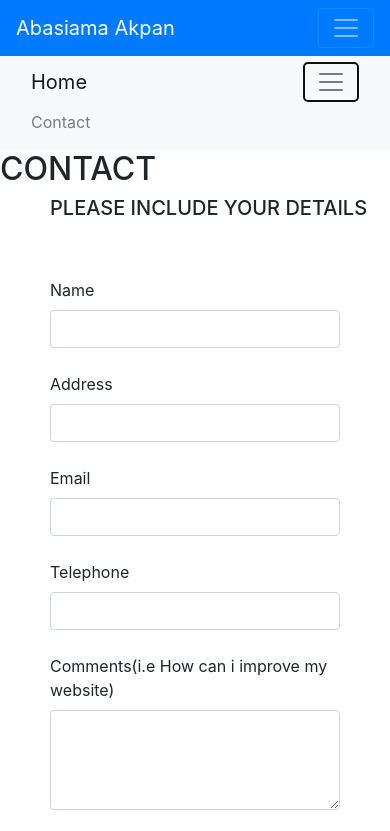
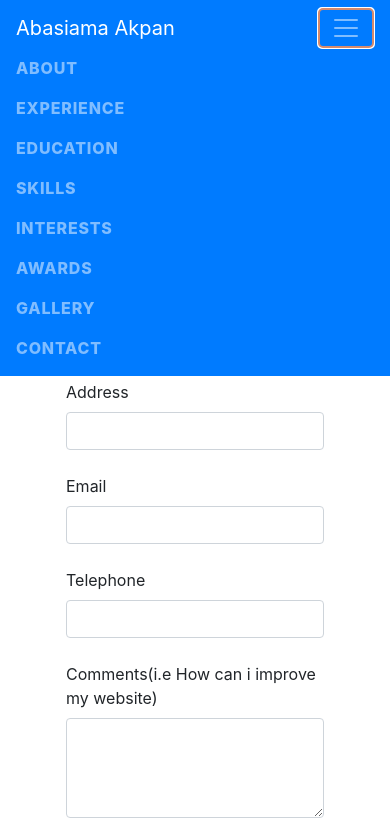
Before and after one commit to abasiamaakpan/ab.github.io, a website with bundled scripts: page contact.html in a window 390 px wide. Both pictures are taken after a click on the button "Toggle navigation". Shown: the top 831 px of the page. Built offline with nearby package versions, Linux system fonts and the light colour scheme; a web font is replaced by a local one.

Commit message:
Overall very good job. Check diff and see my comments.

```diff
--- a/contact.html
+++ b/contact.html
@@ -34,21 +34,6 @@
   </head>
 
   <body id="page-top">
-    <nav class="navbar navbar-light bg-light fixed-top-right">
-      <div class="container">
-      <a class="navbar-brand" href="index.html">Home</a>
-      <button class="navbar-toggler" type="button" data-toggle="collapse" data-target="#navbarText" aria-controls="navbarText" aria-expanded="false" aria-label="Toggle navigation">
-        <span class="navbar-toggler-icon"></span>
-      </button>
-      <div class="collapse navbar-collapse" id="navbarText">
-        <ul class="navbar-nav mr-auto">
-          <li class="nav-item">
-            <a class="nav-link" href="#">Contact</a>
-          </li>
-        </ul>
-      </div>
-    </div>
-    </nav>
 
     <nav class="navbar navbar-expand-lg navbar-dark bg-primary fixed-top" id="sideNav">
       <a class="navbar-brand js-scroll-trigger" href="#page-top">
@@ -63,36 +48,41 @@
       <div class="collapse navbar-collapse" id="navbarSupportedContent">
         <ul class="navbar-nav">
           <li class="nav-item">
-            <a class="nav-link js-scroll-trigger" href="index.html">About</a>
+            <a class="nav-link js-scroll-trigger" href="index.html#about">About</a>
           </li>
           <li class="nav-item">
-            <a class="nav-link js-scroll-trigger" href="index.html">Experience</a>
+            <a class="nav-link js-scroll-trigger" href="index.html#experience">Experience</a>
           </li>
           <li class="nav-item">
-            <a class="nav-link js-scroll-trigger" href="index.html">Education</a>
+            <a class="nav-link js-scroll-trigger" href="index.html#education">Education</a>
           </li>
           <li class="nav-item">
-            <a class="nav-link js-scroll-trigger" href="index.html">Skills</a>
+            <a class="nav-link js-scroll-trigger" href="index.html#skills">Skills</a>
           </li>
           <li class="nav-item">
-            <a class="nav-link js-scroll-trigger" href="index.html">Interests</a>
+            <a class="nav-link js-scroll-trigger" href="index.html#interests">Interests</a>
           </li>
           <li class="nav-item">
-            <a class="nav-link js-scroll-trigger" href="index.html">Awards</a>
+            <a class="nav-link js-scroll-trigger" href="index.html#awards">Awards</a>
           </li>
           <li class="nav-item">
-            <a class="nav-link js-scroll-trigger" href="index.html">Gallery</a>
+            <a class="nav-link js-scroll-trigger" href="index.html#gallery">Gallery</a>
+          </li>
+          <!-- same change made on this page to reflect changes made in the index.html -->
+          <li class="nav-item">
+            <a class="nav-link" href="contact.html">Contact</a>
           </li>
         </ul>
       </div>
     </nav>
 
-
-
-
-    <h2 id="Contact">Contact</h2>
+    <!-- This was not wrapped in any kind of container like the rest of your template, which looked strange and out of place.
+         Also better practice to containerize or as they say, use the box model, for each thing.  You can more easily style
+         this section if you do that.  -->
+    <section class="resume-section p-3 p-lg-5 d-flex flex-column" id="contact">
+      <div class="my-auto">
+        <h2 id=" mb-5">Contact</h2>
         <h5 id="ContactText">Please Include your Details</h5>
-
 
         <form name="Register" action="/contact.html" onsubmit="return validate()" method="post">
           <div class="form-group form-wrapper">
@@ -106,11 +96,15 @@
             <input type="text" class="form-control" id="TelephoneId" name="Telephone"><br>
             <label for="CommentsId"> Comments(i.e How can i improve my website)</label>
             <textarea class="form-control" rows="4" id="CommentsId"></textarea><br>
+            <!-- not sure the color on this button matches your theme so I might change it in the style -->
             <input type="submit" class="btn btn-primary" value="Submit" name="Submit">
-    		<input type="reset" class="btn btn-info" value="Reset" name="Reset">
+            <!-- I might de-emphasize the reset button by using an outline button -->
+            <input type="reset" class="btn btn-outline-info" value="Reset" name="Reset">
         </div>
         </form>
 
+        <!-- I'm not going to change this set of icons but, I might suggest you reuse the buttons from the about section on your
+             index.html. These looks too small and out of place with the rest of your template. Should be a copy/paste thing -->
         <div class="social-icons-contact">
           <a href="https://www.linkedin.com/in/abasiama-akpan-4a6a9257/">
             <i class="fab fa-linkedin-in"></i>
@@ -118,14 +112,16 @@
           <a href="https://github.com/abasiamaakpan/Web_Development_Projects">
             <i class="fab fa-github"></i>
           </a>
-      <a href="https://twitter.com/">
+          <!-- same as in index.html; remember to direct people to YOUR twitter page and not the generic website -->
+          <a href="https://twitter.com/Abasiam69205291">
             <i class="fab fa-twitter"></i>
           </a>
           <a href="https://www.facebook.com/abasiama.akpan.5">
             <i class="fab fa-facebook-f"></i>
           </a>
         </div>
-
+      </div>
+    </section>
 
 
     <!-- Bootstrap core JavaScript -->
```
Also changed, not shown: index.html (+16 -20 lines). Lines whose indentation alone changed are shown as unchanged.
